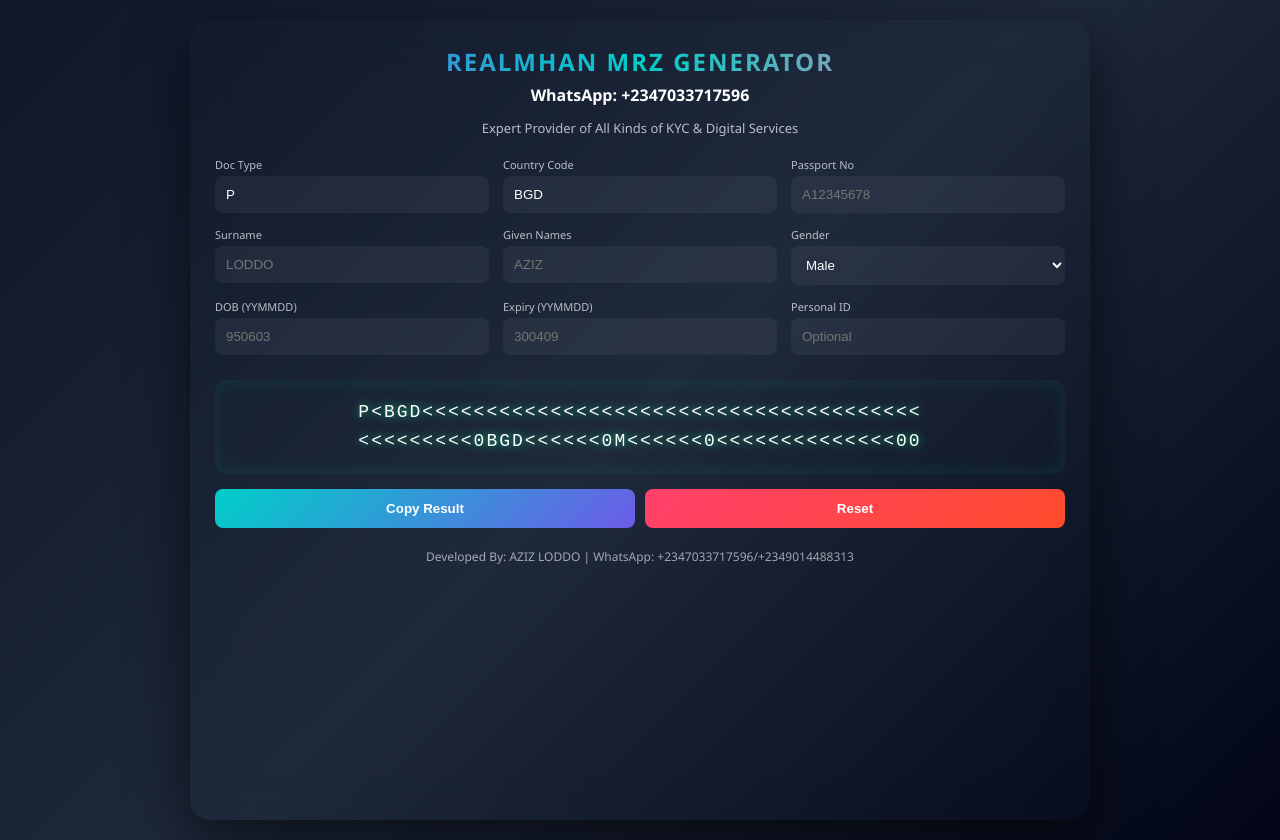
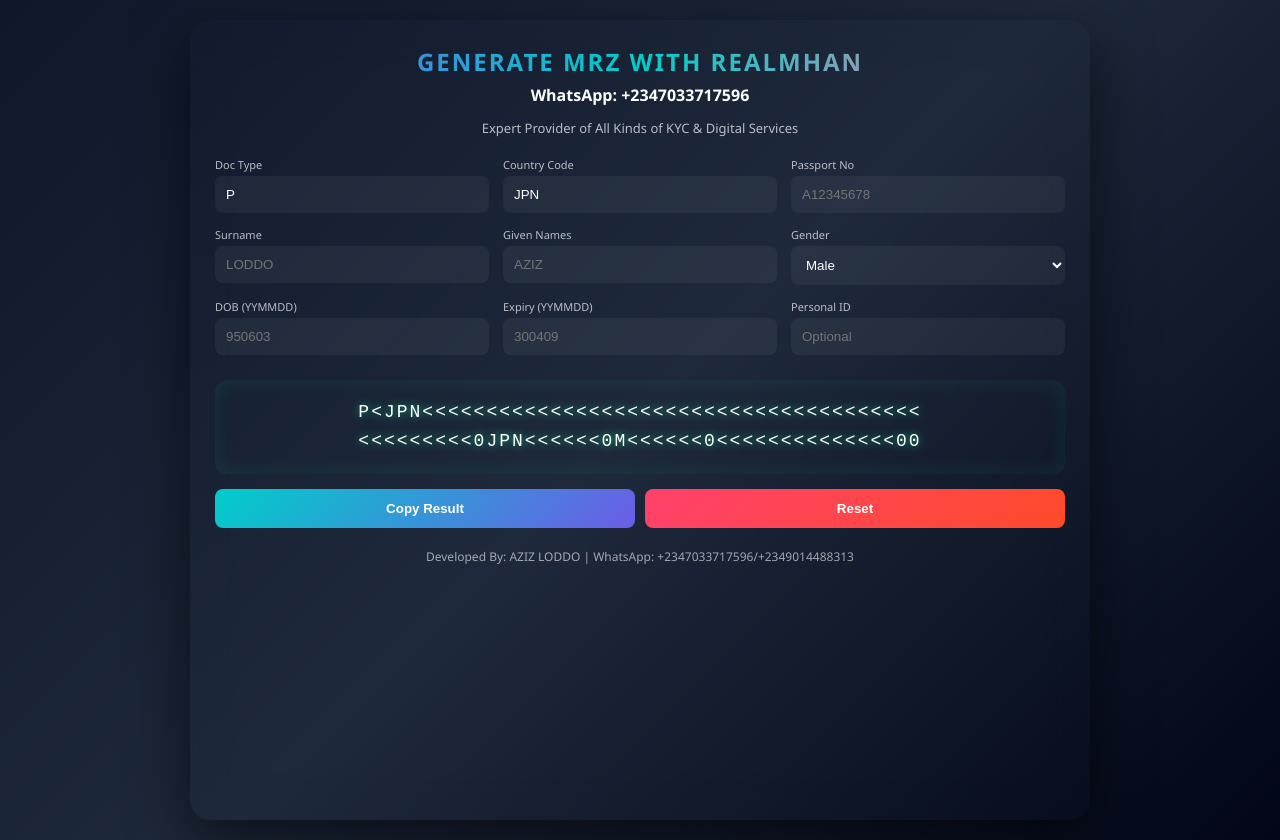
Before and after one commit to Loddo0252/Real2, a plain HTML site: page index.html in a window 1280 px wide. Drawn offline with Linux system fonts and the light colour scheme.

Commit message:
Update index.html

```diff
--- a/index.html
+++ b/index.html
@@ -177,7 +177,7 @@ input:focus, select:focus {
 
 <div class="container">
     <div class="header">
-        <h2>REALMHAN MRZ GENERATOR</h2>
+        <h2>GENERATE MRZ WITH REALMHAN</h2>
         <div class="whatsapp">WhatsApp: +2347033717596</div>
         <p>Expert Provider of All Kinds of KYC & Digital Services</p>
     </div>
@@ -189,7 +189,7 @@ input:focus, select:focus {
         </div>
         <div class="input-group">
             <label>Country Code</label>
-            <input type="text" id="country" value="BGD" maxlength="3">
+            <input type="text" id="country" value="JPN" maxlength="3">
         </div>
         <div class="input-group">
             <label>Passport No</label>
```
